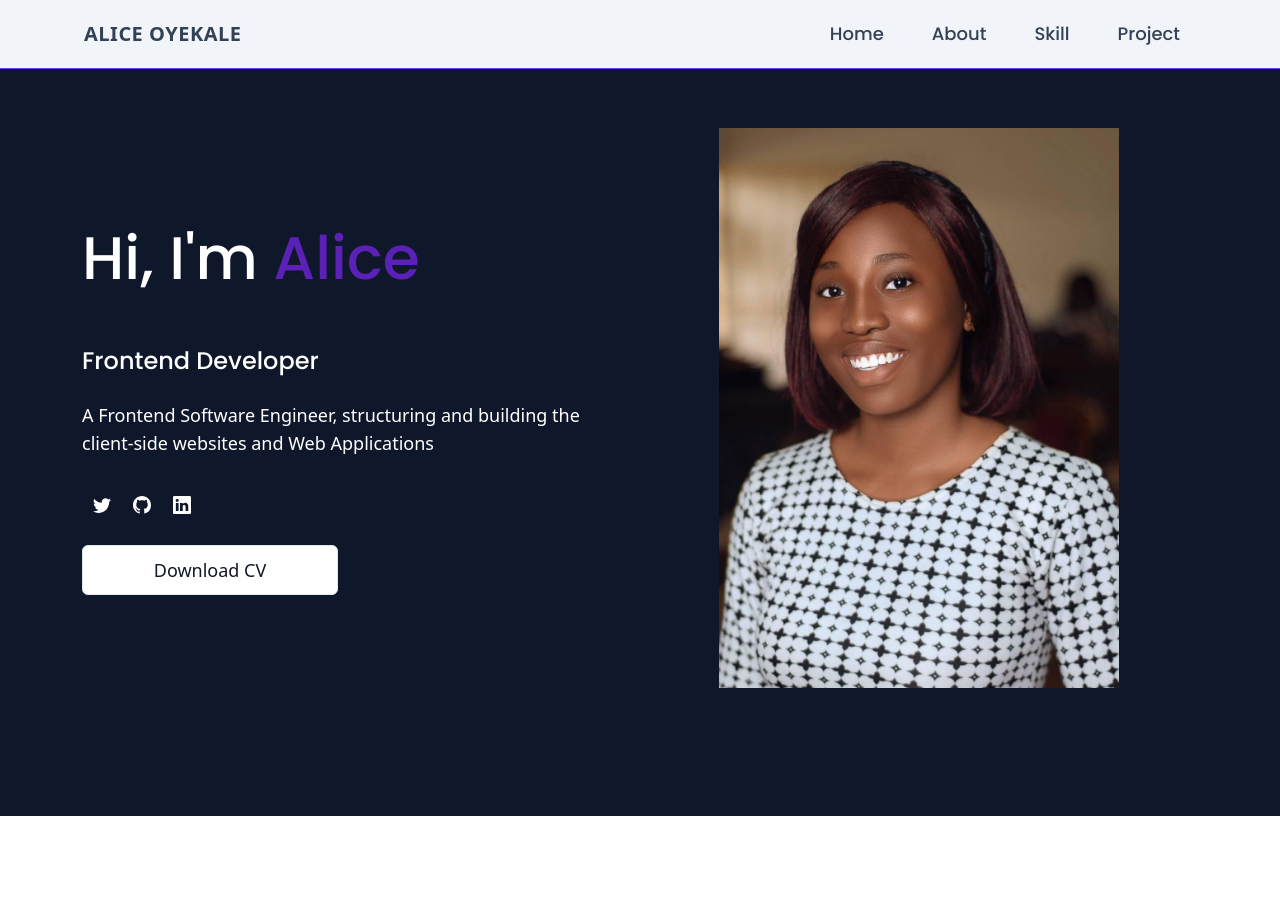
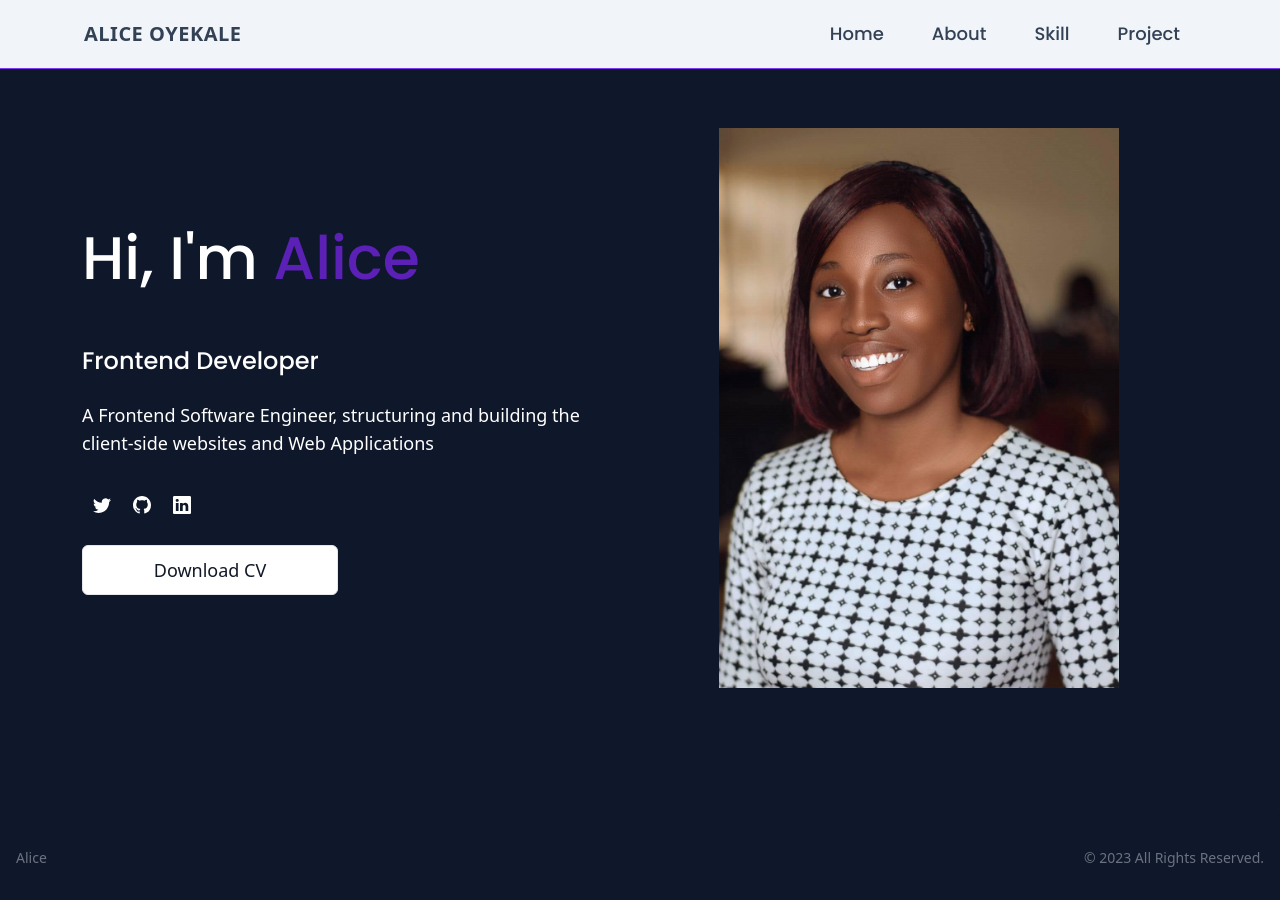
Before and after one commit to Alice2212/port-folio, a Next.js app: page / in a window 1280 px wide. Before the commit the page ends 816 px from the top, so only its background shows below. Built offline with nearby package versions, Linux system fonts and the light colour scheme.

Commit message:
footer section

```diff
--- /dev/null
+++ b/components/Footer.tsx
@@ -0,0 +1,16 @@
+export const Footer = () => {
+  return (
+    <>
+      <footer className="bg-primary w-full shadow dark:bg-gray-900 ">
+        <div className="w-full max-w-screen-xl mx-auto p-4 md:py-8">
+          <span className="flex justify-between text-sm text-gray-500 sm:text-center dark:text-gray-400">
+            <a href="" className="hover:underline">
+              Alice
+            </a>
+            © 2023 All Rights Reserved.
+          </span>
+        </div>
+      </footer>
+    </>
+  );
+};
--- a/pages/index.tsx
+++ b/pages/index.tsx
@@ -1,7 +1,9 @@
 import { Header } from "@/components/Header";
 import { Hero } from "@/components/Hero";
 import { Navbar } from "@/components/Navbar";
+import { Footer } from "@/components/Footer";
 import Head from "next/head";
+
 
 export default function Home() {
   return (
@@ -13,6 +15,7 @@ export default function Home() {
 
       <Navbar />
       <Hero />
+      <Footer/>
     </div>
   );
 }
```
